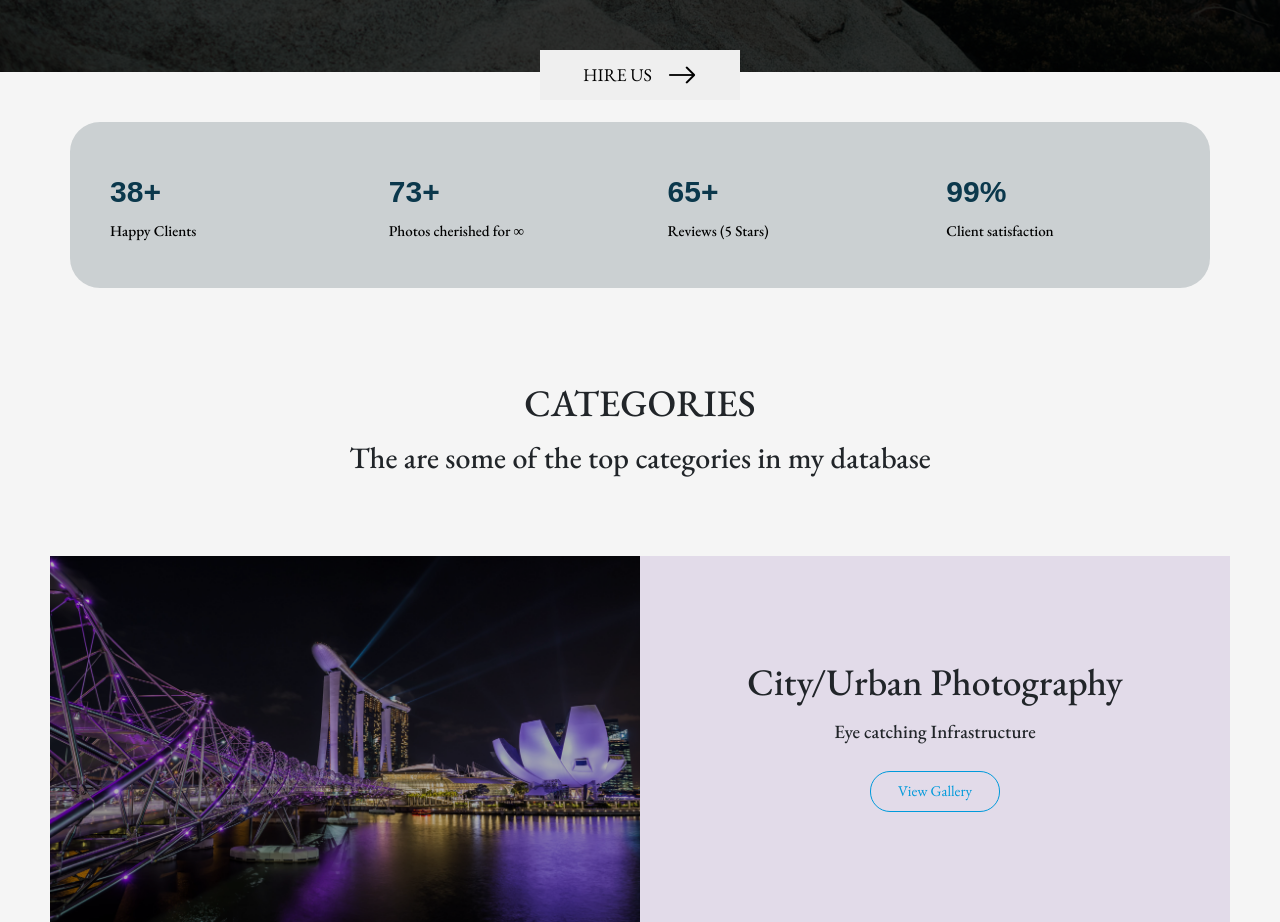
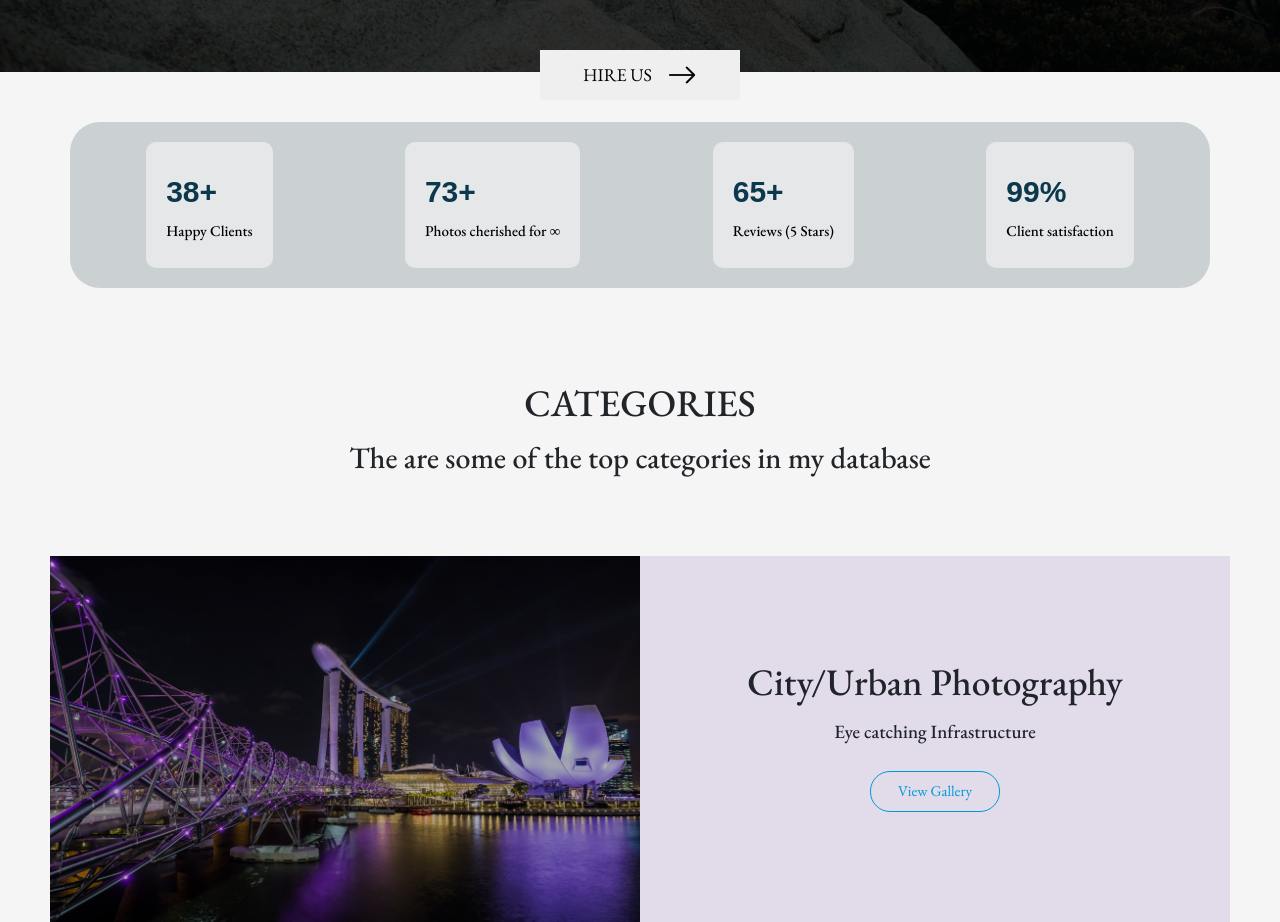
Before and after one commit to DevOduk/PhotographyPortfolio, a React (Create React App) app: page / in a window 1280 px wide. Shown: the part 900-1822 px from the top of the page. Built offline with nearby package versions, Linux system fonts and the light colour scheme.

Commit message:
Add files via upload

```diff
--- a/src/App.css
+++ b/src/App.css
@@ -522,17 +522,17 @@ body {
 
 
 .statistics {
-  -moz-column-width: 25%;
-  -webkit-column-width: 25%;
   column-width: 25%;
-  -webkit-column-count: 4;
-  -moz-column-count: 4;
   column-count: 4;
   padding: 20px;
   background-color: #0b26322d;
   margin: 50px auto 0;
   border-radius: 30px;
   width: 97%;
+  display: flex;
+  flex-wrap: wrap;
+  justify-content: space-around;
+  gap: 20px;
 }
 
 .statistics h1 {
@@ -554,12 +554,14 @@ body {
 .statistics h4 {
   color: black;
   font-size: 1rem;
+  text-align: center;
 }
 
 .statistics div {
   width: fit-content;
   padding: 20px;
   border-radius: 10px;
+  background-color: #ffffff80;
 }
 
 
```
